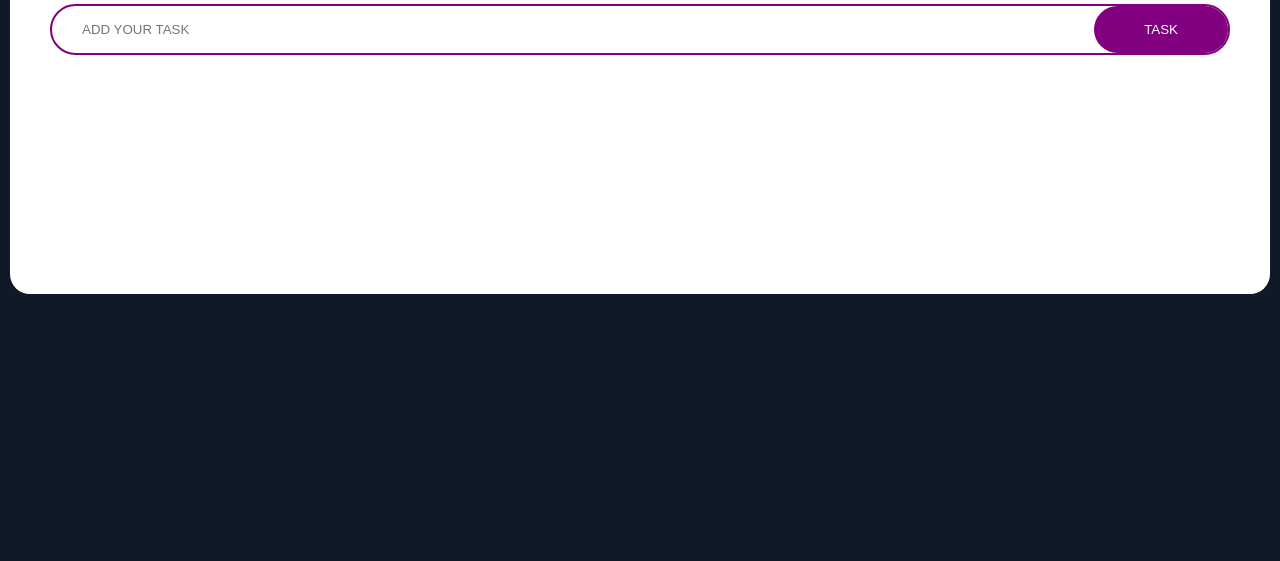
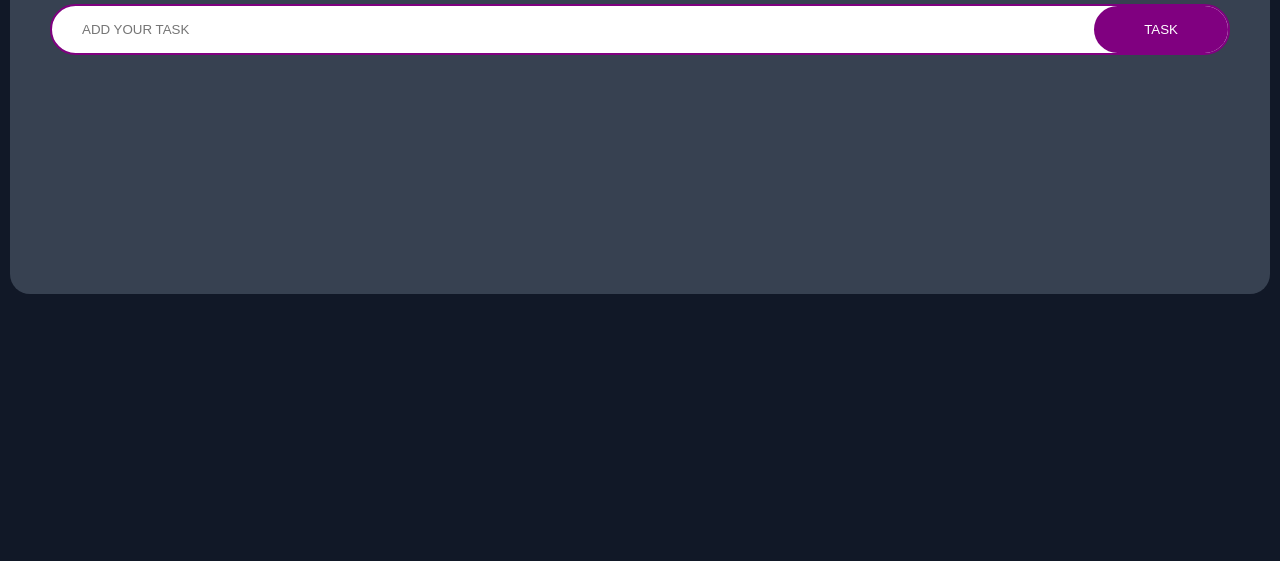
Before and after one commit to alok-mishra143/to-do-list, a plain HTML site: page index.html in a window 1280 px wide. Shown: the part 239-800 px from the top of the page. Drawn offline with nearby package versions, Linux system fonts and the light colour scheme.

Commit message:
Update index.css

```diff
--- a/index.css
+++ b/index.css
@@ -32,7 +32,7 @@
     width: 100%;
     max-width: 100%;
     min-height: 380px;
-    background:white;
+    background:#374151;
     margin: 100px auto 40px;
     padding: 40px 40px 70px;
     border-radius: 20px;
```
